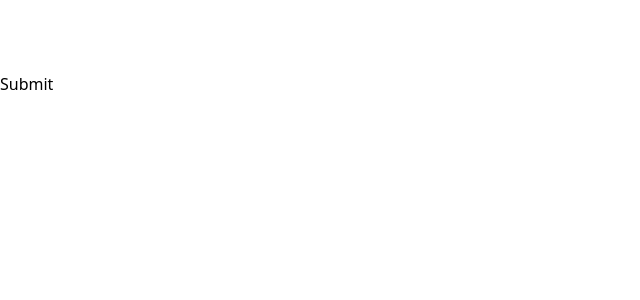
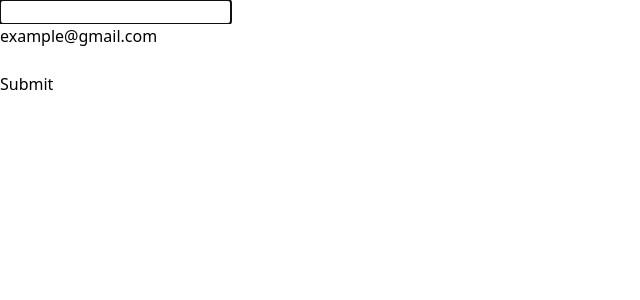
Before and after one commit to SudiptaRoy05/form-master, a React (Vite) app: page / in a window 1280 px wide. Shown: the top 300 px of the page, without its empty margins (0-640 px from the left). Built offline with nearby package versions, Linux system fonts and the light colour scheme.

Commit message:
ref, uncontrolled component

```diff
--- a/src/App.jsx
+++ b/src/App.jsx
@@ -1,13 +1,15 @@
 import './App.css'
+import RefForm from './components/RefForm/RefForm'
 // import SimpleForm from './components/SimpleForm/SimpleForm'
-import StatefullForm from './components/StatefullForm/StatefullForm'
+// import StatefullForm from './components/StatefullForm/StatefullForm'
 
 function App() {
 
   return (
     <>
      {/* <SimpleForm></SimpleForm> */}
-     <StatefullForm></StatefullForm>
+     {/* <StatefullForm></StatefullForm> */}
+     <RefForm></RefForm>
     </>
   )
 }
--- /dev/null
+++ b/src/components/RefForm/RefForm.jsx
@@ -0,0 +1,32 @@
+import { useEffect, useRef } from "react";
+
+export default function RefForm() {
+
+    const nameRef = useRef(null);
+    const emailRef = useRef(null);
+    const passwordRef = useRef(null);
+
+    useEffect(()=>{
+        nameRef.current.focus();
+    },[])
+
+    const handleSubmit =e=>{
+        e.preventDefault();
+        console.log(nameRef.current.value);
+        console.log(emailRef.current.value);
+        console.log(passwordRef.current.value);
+    }
+  return (
+    <div>
+        <form onSubmit={handleSubmit}>
+        <input ref={nameRef} className="border" type="text" name="name" />
+        <br />
+        <input ref={emailRef} defaultValue={'example@gmail.com'} className="border" type="text" name="email" />
+        <br />
+        <input ref={passwordRef} className="border" type="password" name="password" />
+        <br />
+        <input  type="submit" value="Submit" />
+      </form>
+    </div>
+  )
+}
```
